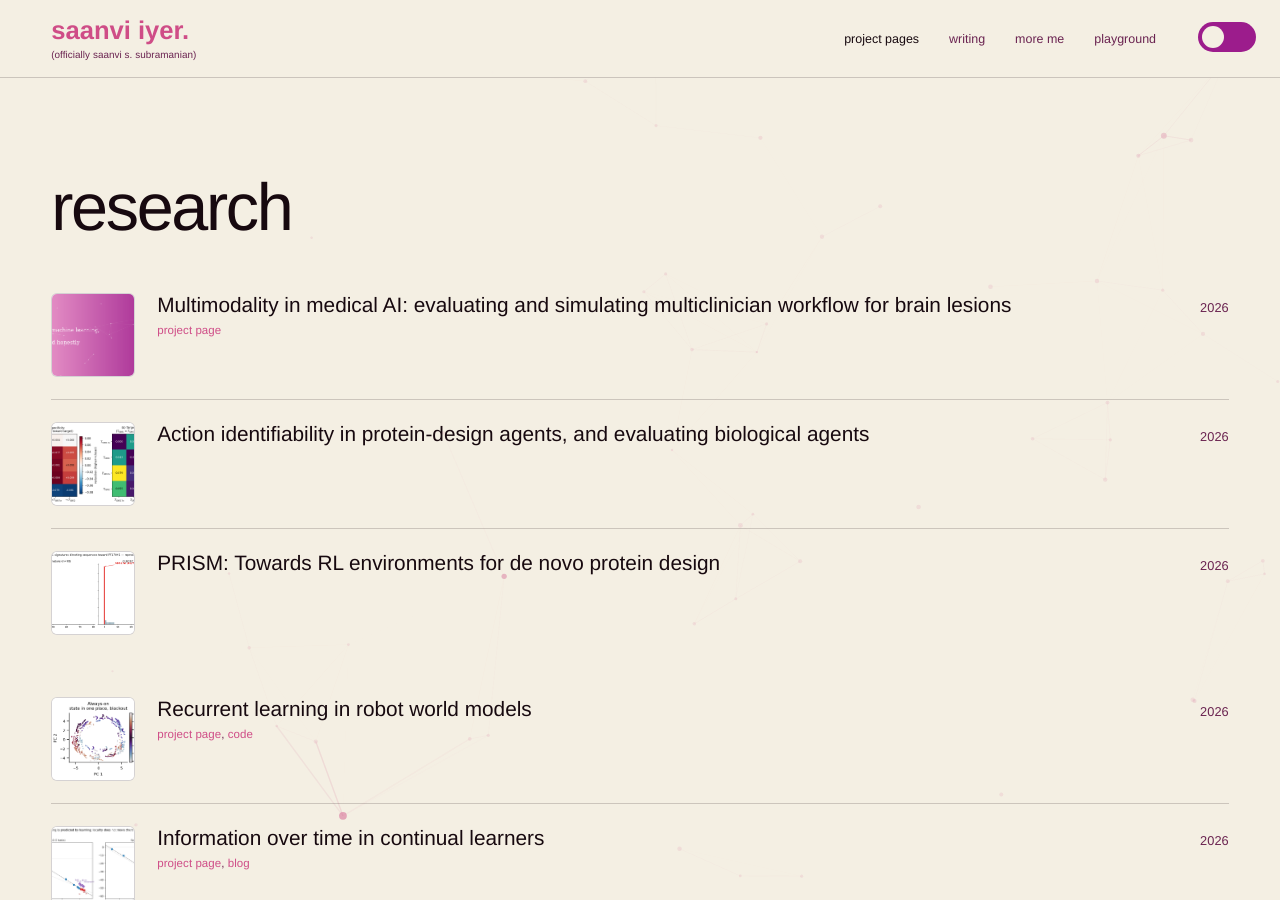
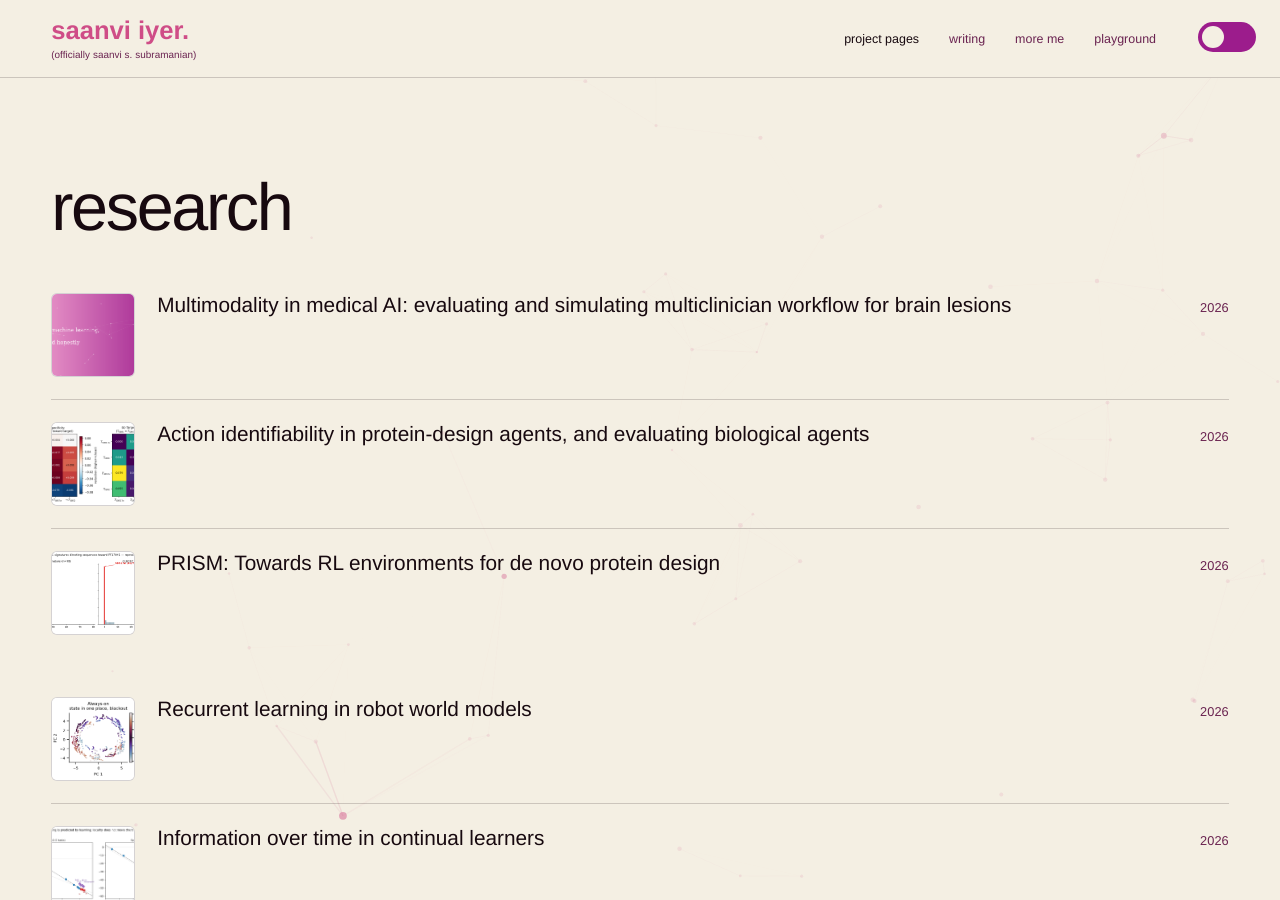
Before and after one commit to saanviiyer/saanviiyer.github.io, a Jekyll site: the page built from pages/projects-index.html, in a window 1280 px wide and 900 px high. Built offline with Jekyll 4.4.1, drawn with Linux system fonts in a browser that asks for light colours; some web fonts are replaced.

Commit message:
Trim redundant passages in Apical Dust post; unlink the project-index rows

```diff
--- a/pages/projects-index.html
+++ b/pages/projects-index.html
@@ -9,10 +9,9 @@ permalink: /projects/
   <div class="pub-list">
 
     <div class="pub-row">
-      <a class="pub-thumb" href="{{ '/projects/clinical-ml/' | relative_url }}"><img src="{{ '/assets/images/projects/cover-clinical.png' | relative_url }}" alt="Clinical machine learning"></a>
+      <span class="pub-thumb"><img src="{{ '/assets/images/projects/cover-clinical.png' | relative_url }}" alt="Clinical machine learning"></span>
       <div class="pub-main">
-        <h3 class="pub-title"><a href="{{ '/projects/clinical-ml/' | relative_url }}">Multimodality in medical AI: evaluating and simulating multiclinician workflow for brain lesions</a></h3>
-        <div class="pub-links"><a href="{{ '/projects/clinical-ml/' | relative_url }}">project page</a></div>
+        <h3 class="pub-title">Multimodality in medical AI: evaluating and simulating multiclinician workflow for brain lesions</h3>
       </div>
       <div class="pub-year">2026</div>
     </div>
@@ -38,19 +37,17 @@ permalink: /projects/
   <div class="pub-list">
 
     <div class="pub-row">
-      <a class="pub-thumb" href="{{ '/robot-world-models/' | relative_url }}"><img src="{{ '/assets/images/projects/wm/faithful-ring.png' | relative_url }}" alt="Recurrent learning in robot world models"></a>
+      <span class="pub-thumb"><img src="{{ '/assets/images/projects/wm/faithful-ring.png' | relative_url }}" alt="Recurrent learning in robot world models"></span>
       <div class="pub-main">
-        <h3 class="pub-title"><a href="{{ '/robot-world-models/' | relative_url }}">Recurrent learning in robot world models</a></h3>
-        <div class="pub-links"><a href="{{ '/robot-world-models/' | relative_url }}">project page</a>, <a href="https://github.com/saanviiyer/used_coordinates" target="_blank" rel="noopener">code</a></div>
+        <h3 class="pub-title">Recurrent learning in robot world models</h3>
       </div>
       <div class="pub-year">2026</div>
     </div>
 
     <div class="pub-row">
-      <a class="pub-thumb" href="{{ '/continual-learners/' | relative_url }}"><img src="{{ '/assets/images/engram-continual-learning/locality.png' | relative_url }}" alt="Information over time in continual learners"></a>
+      <span class="pub-thumb"><img src="{{ '/assets/images/engram-continual-learning/locality.png' | relative_url }}" alt="Information over time in continual learners"></span>
       <div class="pub-main">
-        <h3 class="pub-title"><a href="{{ '/continual-learners/' | relative_url }}">Information over time in continual learners</a></h3>
-        <div class="pub-links"><a href="{{ '/continual-learners/' | relative_url }}">project page</a>, <a href="{{ '/writing/brain-like-learning/' | relative_url }}">blog</a></div>
+        <h3 class="pub-title">Information over time in continual learners</h3>
       </div>
       <div class="pub-year">2026</div>
     </div>
```
Also changed, not shown: _posts/2026-10-12-brain-like-learning.md (+2 -6 lines).
